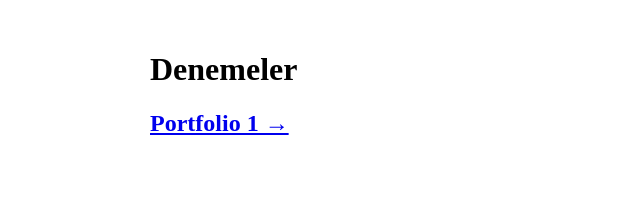
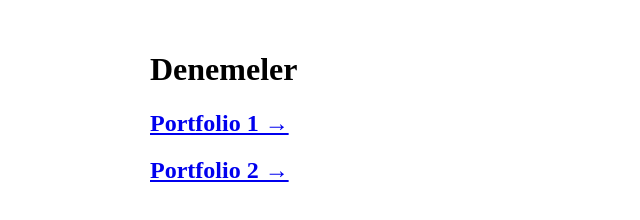
Before and after one commit to snnkrnz/snnkrnz.github.io, a plain HTML site: page index.html in a window 1280 px wide. Shown: the whole page, without its empty margins (0-640 px from the left). Drawn offline with Linux system fonts and the light colour scheme.

Commit message:
Update index.html

```diff
--- a/index.html
+++ b/index.html
@@ -10,6 +10,7 @@
     <div style="position: absolute; top: 30px; left: 150px;">
     <h1>Denemeler</h1>
     <h2><a href="https://snnkrnz.github.io/portfolio1/"> Portfolio 1 → </a></h2>
+    <h2><a href="https://snnkrnz.github.io/portfolio2/"> Portfolio 2 → </a></h2>
     </div>
 </body>
 </html>
```
